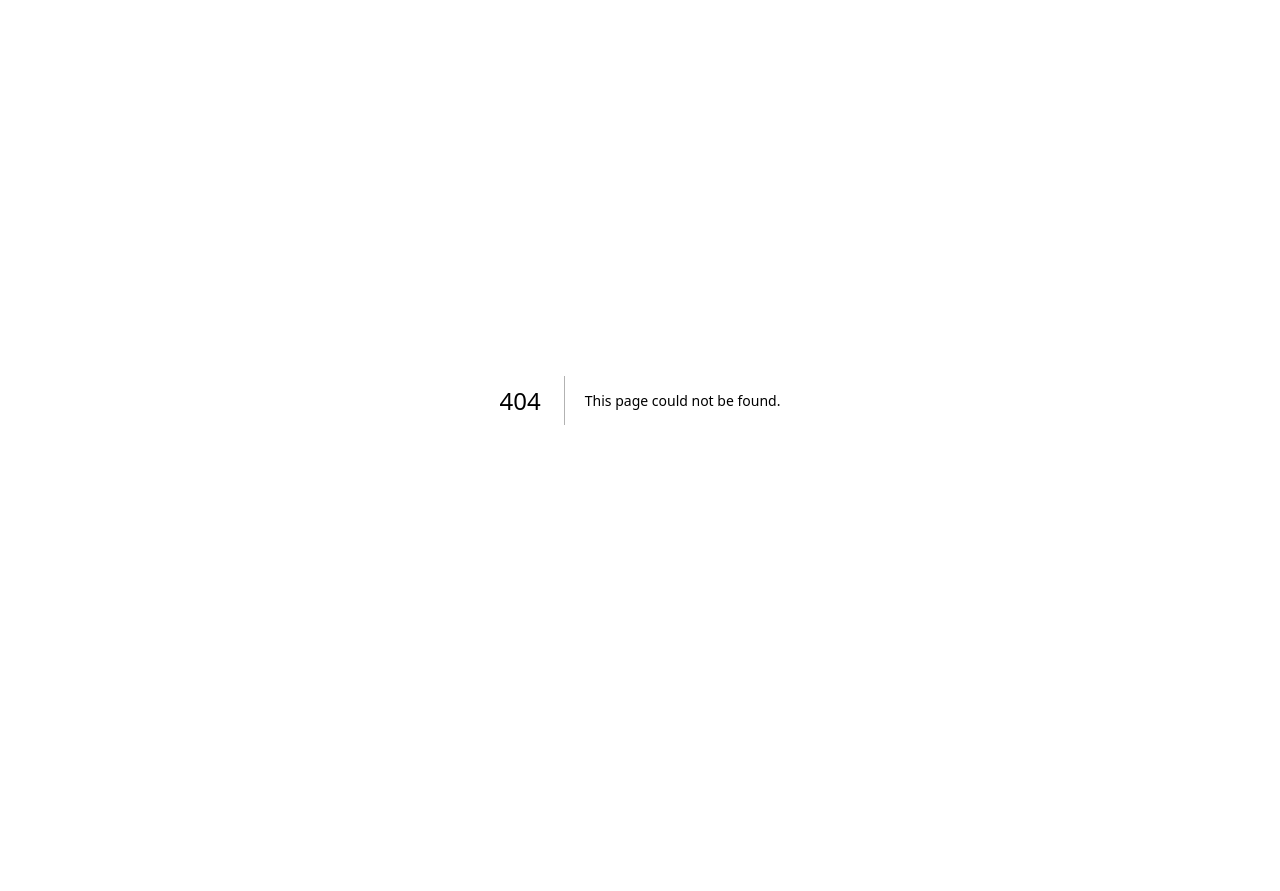
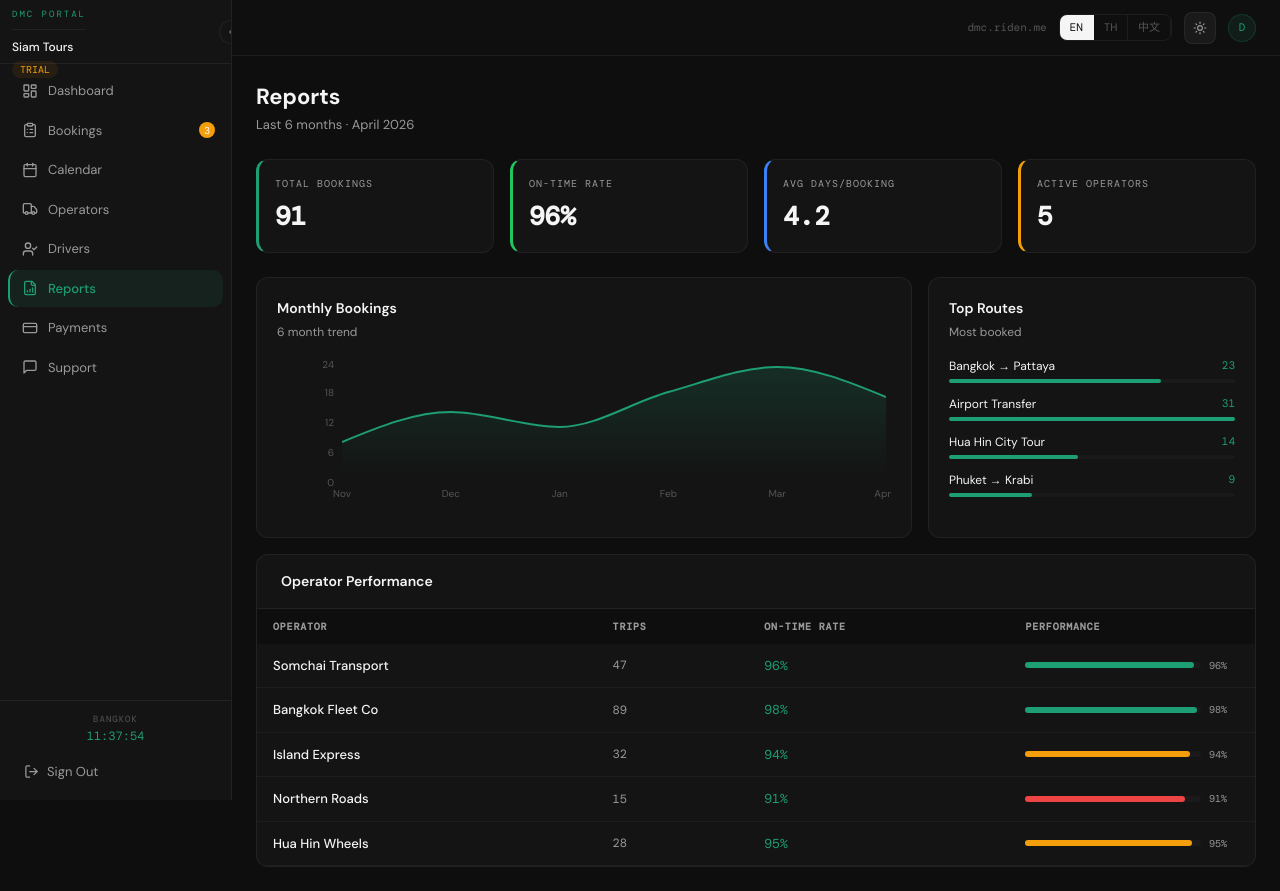
Before and after one commit to jeet623-create/Riden, a Next.js app: page /dmc/reports in a window 1280 px wide. Before the commit this address had no page. Before the commit the page ends 800 px from the top, so only its background shows below. Built offline with nearby package versions, Linux system fonts and the light colour scheme.

Commit message:
feat: Figma design - page.tsx

```diff
--- /dev/null
+++ b/src/app/dmc/reports/page.tsx
@@ -0,0 +1,118 @@
+"use client"
+import { motion } from "framer-motion"
+import { AreaChart, Area, BarChart, Bar, XAxis, YAxis, ResponsiveContainer, Tooltip } from "recharts"
+import { useLanguage } from "@/hooks/use-language"
+
+const monthly = [
+  { month:"Nov", bookings:8 }, { month:"Dec", bookings:14 }, { month:"Jan", bookings:11 },
+  { month:"Feb", bookings:18 }, { month:"Mar", bookings:23 }, { month:"Apr", bookings:17 },
+]
+const operators = [
+  { name:"Somchai Transport", trips:47, onTime:96 },
+  { name:"Bangkok Fleet Co", trips:89, onTime:98 },
+  { name:"Island Express", trips:32, onTime:94 },
+  { name:"Northern Roads", trips:15, onTime:91 },
+  { name:"Hua Hin Wheels", trips:28, onTime:95 },
+]
+const topRoutes = [
+  { route:"Bangkok → Pattaya", count:23 },
+  { route:"Airport Transfer", count:31 },
+  { route:"Hua Hin City Tour", count:14 },
+  { route:"Phuket → Krabi", count:9 },
+]
+
+const TEAL_TOOLTIP = { contentStyle:{ background:"#111", border:"1px solid #242", borderRadius:8 }, labelStyle:{ color:"#999", fontSize:11 }, itemStyle:{ color:"#1D9E75" } }
+
+export default function DmcReportsPage() {
+  const { t } = useLanguage()
+  return (
+    <motion.div initial={{ opacity:0, y:8 }} animate={{ opacity:1, y:0 }} transition={{ duration:0.2 }}>
+      <div style={{ marginBottom:24 }}>
+        <h1 style={{ fontSize:22, fontWeight:700, color:"var(--text-1,#f0f0f0)" }}>{t({ en:"Reports", th:"รายงาน", zh:"报告" })}</h1>
+        <p style={{ fontSize:13, color:"var(--text-2,#999)", marginTop:2 }}>Last 6 months · April 2026</p>
+      </div>
+
+      {/* Summary Row */}
+      <div style={{ display:"grid", gridTemplateColumns:"repeat(4,1fr)", gap:16, marginBottom:24 }}>
+        {[
+          { label:"Total Bookings", value:"91", color:"#1D9E75" },
+          { label:"On-time Rate", value:"96%", color:"#22c55e" },
+          { label:"Avg Days/Booking", value:"4.2", color:"#3b82f6" },
+          { label:"Active Operators", value:"5", color:"#f59e0b" },
+        ].map(s=>(
+          <div key={s.label} style={{ background:"var(--bg-surface,#111)", border:"1px solid var(--border,#242)", borderLeft:`3px solid ${s.color}`, borderRadius:12, padding:16 }}>
+            <div style={{ fontFamily:"var(--font-mono,monospace)", fontSize:10, color:"var(--text-2,#999)", textTransform:"uppercase", letterSpacing:1, marginBottom:6 }}>{s.label}</div>
+            <div style={{ fontFamily:"var(--font-mono,monospace)", fontSize:26, fontWeight:700, color:"var(--text-1,#f0f0f0)" }}>{s.value}</div>
+          </div>
+        ))}
+      </div>
+
+      <div style={{ display:"grid", gridTemplateColumns:"2fr 1fr", gap:16, marginBottom:16 }}>
+        {/* Booking Trend */}
+        <div style={{ background:"var(--bg-surface,#111)", border:"1px solid var(--border,#242)", borderRadius:12, padding:20 }}>
+          <div style={{ fontWeight:600, fontSize:14, color:"var(--text-1,#f0f0f0)", marginBottom:4 }}>Monthly Bookings</div>
+          <div style={{ fontSize:12, color:"var(--text-2,#999)", marginBottom:16 }}>6 month trend</div>
+          <ResponsiveContainer width="100%" height={160}>
+            <AreaChart data={monthly}>
+              <defs><linearGradient id="tg" x1="0" y1="0" x2="0" y2="1"><stop offset="5%" stopColor="#1D9E75" stopOpacity={0.3}/><stop offset="95%" stopColor="#1D9E75" stopOpacity={0}/></linearGradient></defs>
+              <XAxis dataKey="month" tick={{ fill:"#555", fontSize:10 }} axisLine={false} tickLine={false}/>
+              <YAxis tick={{ fill:"#555", fontSize:10 }} axisLine={false} tickLine={false}/>
+              <Tooltip {...TEAL_TOOLTIP}/>
+              <Area type="monotone" dataKey="bookings" stroke="#1D9E75" strokeWidth={2} fill="url(#tg)" dot={false}/>
+            </AreaChart>
+          </ResponsiveContainer>
+        </div>
+
+        {/* Top Routes */}
+        <div style={{ background:"var(--bg-surface,#111)", border:"1px solid var(--border,#242)", borderRadius:12, padding:20 }}>
+          <div style={{ fontWeight:600, fontSize:14, color:"var(--text-1,#f0f0f0)", marginBottom:4 }}>Top Routes</div>
+          <div style={{ fontSize:12, color:"var(--text-2,#999)", marginBottom:16 }}>Most booked</div>
+          {topRoutes.map((r,i)=>(
+            <div key={i} style={{ marginBottom:12 }}>
+              <div style={{ display:"flex", justifyContent:"space-between", marginBottom:4 }}>
+                <span style={{ fontSize:12, color:"var(--text-1,#f0f0f0)" }}>{r.route}</span>
+                <span style={{ fontFamily:"var(--font-mono,monospace)", fontSize:11, color:"#1D9E75" }}>{r.count}</span>
+              </div>
+              <div style={{ height:4, background:"var(--bg-elevated,#1a1a1a)", borderRadius:99 }}>
+                <div style={{ height:"100%", width:`${(r.count/31)*100}%`, background:"#1D9E75", borderRadius:99 }}/>
+              </div>
+            </div>
+          ))}
+        </div>
+      </div>
+
+      {/* Operator Performance */}
+      <div style={{ background:"var(--bg-surface,#111)", border:"1px solid var(--border,#242)", borderRadius:12, overflow:"hidden" }}>
+        <div style={{ padding:"16px 24px", borderBottom:"1px solid var(--border,#242)" }}>
+          <div style={{ fontWeight:600, fontSize:14, color:"var(--text-1,#f0f0f0)" }}>Operator Performance</div>
+        </div>
+        <table style={{ width:"100%", borderCollapse:"collapse" }}>
+          <thead>
+            <tr style={{ background:"var(--bg-base,#080808)" }}>
+              {["OPERATOR","TRIPS","ON-TIME RATE","PERFORMANCE"].map(h=>(
+                <th key={h} style={{ textAlign:"left", padding:"10px 16px", fontFamily:"var(--font-mono,monospace)", fontSize:10, color:"var(--text-2,#999)", textTransform:"uppercase", letterSpacing:"0.08em" }}>{h}</th>
+              ))}
+            </tr>
+          </thead>
+          <tbody>
+            {operators.map((o,i)=>(
+              <tr key={i} style={{ borderBottom:"1px solid rgba(255,255,255,0.04)" }}>
+                <td style={{ padding:"12px 16px", fontSize:13, fontWeight:500, color:"var(--text-1,#f0f0f0)" }}>{o.name}</td>
+                <td style={{ padding:"12px 16px", fontFamily:"var(--font-mono,monospace)", fontSize:12, color:"var(--text-2,#999)" }}>{o.trips}</td>
+                <td style={{ padding:"12px 16px", fontFamily:"var(--font-mono,monospace)", fontSize:13, color:"#1D9E75" }}>{o.onTime}%</td>
+                <td style={{ padding:"12px 16px" }}>
+                  <div style={{ display:"flex", alignItems:"center", gap:8 }}>
+                    <div style={{ flex:1, height:6, background:"var(--bg-elevated,#1a1a1a)", borderRadius:99 }}>
+                      <div style={{ height:"100%", width:`${o.onTime}%`, background:o.onTime>=96?"#1D9E75":o.onTime>=93?"#f59e0b":"#ef4444", borderRadius:99 }}/>
+                    </div>
+                    <span style={{ fontFamily:"var(--font-mono,monospace)", fontSize:10, color:"var(--text-2,#999)", width:30 }}>{o.onTime}%</span>
+                  </div>
+                </td>
+              </tr>
+            ))}
+          </tbody>
+        </table>
+      </div>
+    </motion.div>
+  )
+}
```
